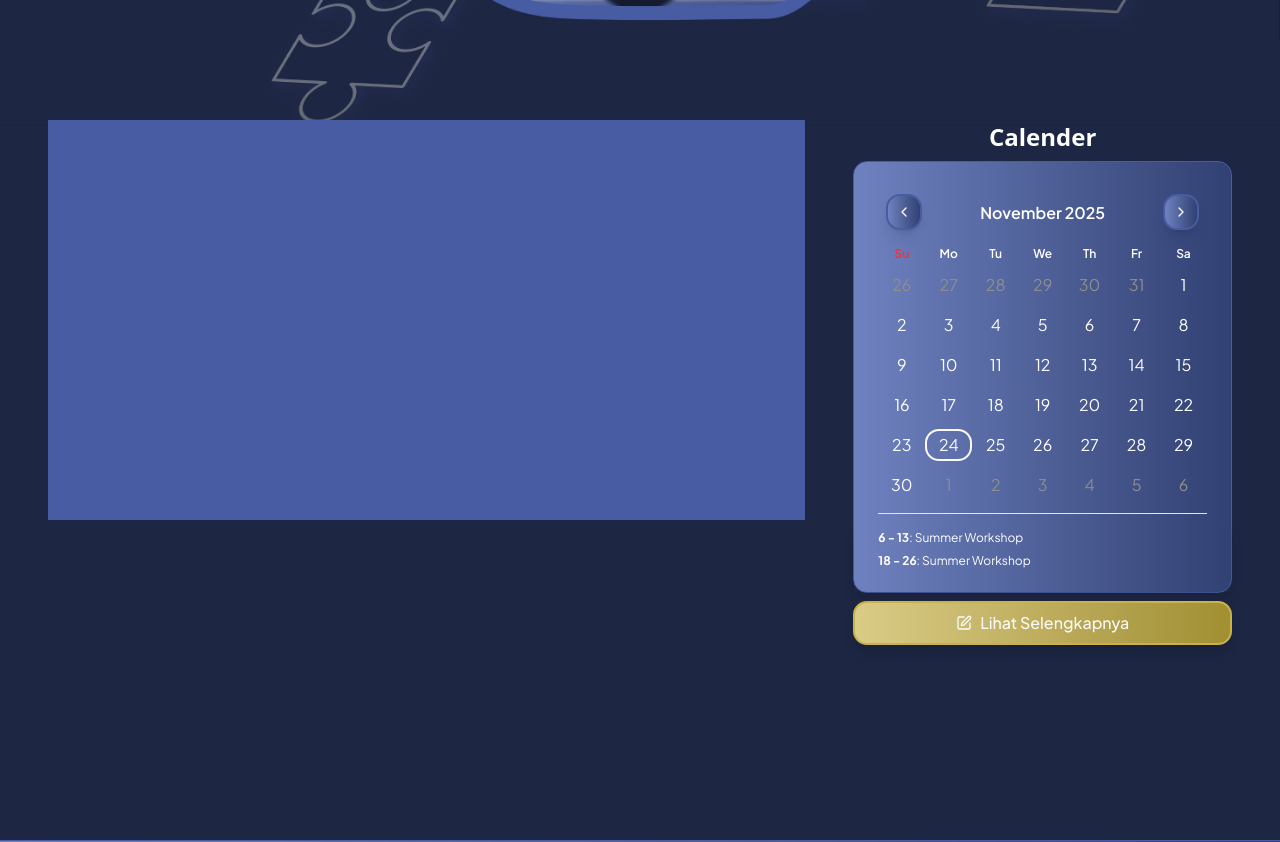
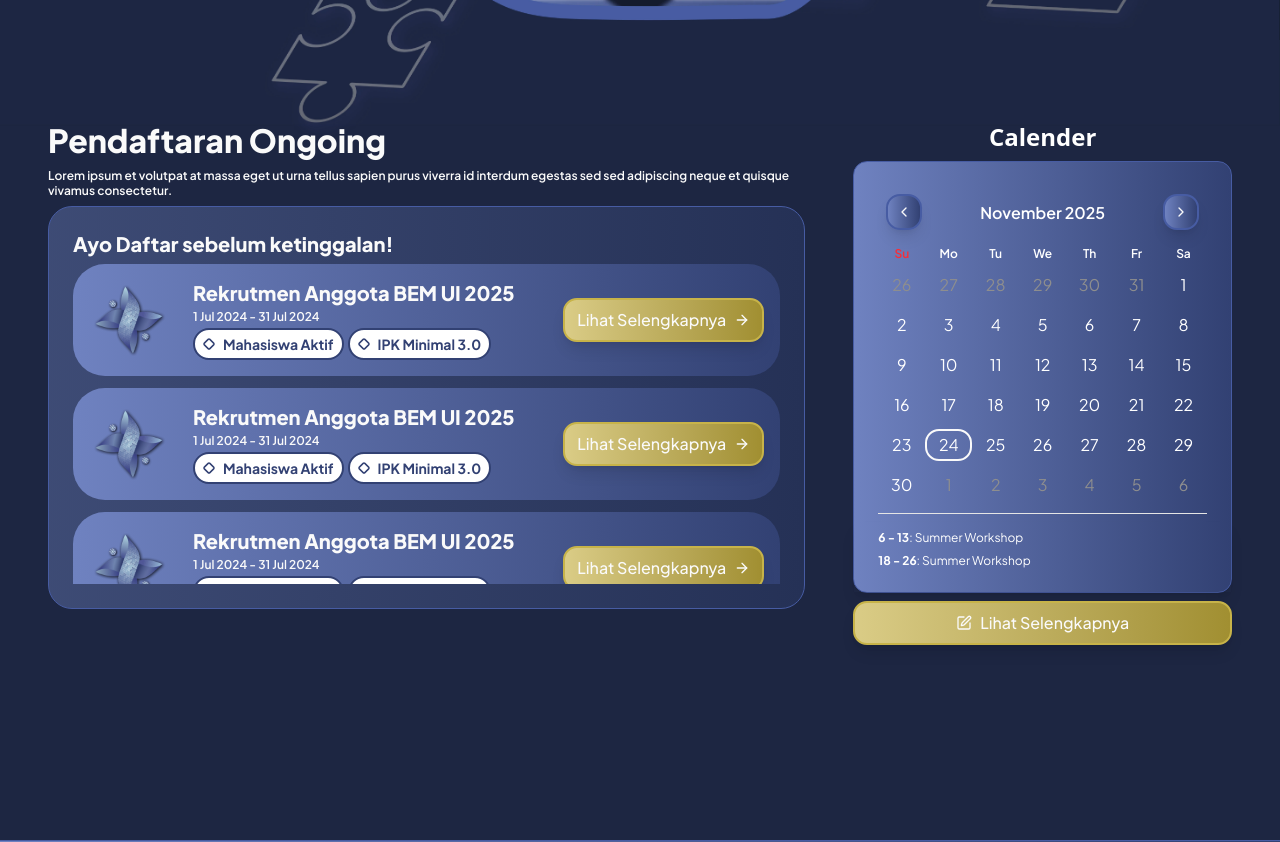
Before and after one commit to Badan-Eksekutif-Mahasiswa/fe-sistem-perekrutan-terbuka-2025, a Next.js app: page / in a window 1280 px wide. Shown: the part 760-1602 px from the top of the page. Built offline with nearby package versions, Linux system fonts and the light colour scheme.

Commit message:
feat: ongoing

```diff
--- a/src/app/globals.css
+++ b/src/app/globals.css
@@ -56,6 +56,11 @@
     90deg,
     var(--primary-200, rgba(111, 130, 192, 0.7)) 0%,
     var(--primary-400, rgba(50, 65, 115, 0.7)) 100%
+  );
+  --gradient-card-blur: linear-gradient(
+    90deg,
+    var(--Colors-Primary-200, rgba(111, 130, 192, 0.4)) 0%,
+    var(--Colors-Primary-400, rgba(50, 65, 115, 0.4)) 100%
   );
 
   --gradient-button-primary: linear-gradient(
@@ -234,6 +239,8 @@
   --gradient-card: var(--gradient-card);
   --gradient-button-primary: var(--gradient-button-primary);
   --gradient-button-secondary: var(--gradient-button-secondary);
+  --background-image-gradient-card-blur: var(--gradient-card-blur);
+  --gradient-card-blur: var(--gradient-card-blur);
 
   --color-neutral-1000: var(--neutral-1000);
   --color-neutral-900: var(--neutral-900);
--- /dev/null
+++ b/src/components/ui/chip.tsx
@@ -0,0 +1,68 @@
+import * as React from "react";
+import { cva, type VariantProps } from "class-variance-authority";
+import { cn } from "@/lib/utils";
+
+const chipVariants = cva(
+  "font-nunito inline-flex items-center justify-center gap-2 whitespace-nowrap rounded-full text-sm font-bold transition-colors focus-visible:outline-none focus-visible:ring-2 focus-visible:ring-offset-2 disabled:pointer-events-none disabled:opacity-50 [&_svg]:pointer-events-none [&_svg]:size-3 [&_svg]:shrink-0",
+  {
+    variants: {
+      variant: {
+        light: "bg-neutral-100 text-primary-400",
+        dark: "bg-primary-300 text-neutral-900",
+      },
+      border: {
+        light: "border-2 border-primary-400",
+        dark: "border-2 border-primary-500",
+      },
+      size: {
+        sm: "px-3 py-1.5 text-xs",
+        md: "px-2 py-1 text-sm",
+        lg: "px-5 py-2.5 text-base",
+      },
+    },
+    defaultVariants: {
+      variant: "light",
+      border: "light",
+      size: "md",
+    },
+  }
+);
+
+export interface ChipProps
+  extends React.HTMLAttributes<HTMLDivElement>,
+    VariantProps<typeof chipVariants> {
+  leftIcon?: React.ReactNode;
+  rightIcon?: React.ReactNode;
+  children: React.ReactNode;
+}
+
+const Chip = React.forwardRef<HTMLDivElement, ChipProps>(
+  (
+    {
+      className,
+      variant,
+      border,
+      size,
+      leftIcon,
+      rightIcon,
+      children,
+      ...props
+    },
+    ref
+  ) => {
+    return (
+      <div
+        className={cn(chipVariants({ variant, border, size, className }))}
+        ref={ref}
+        {...props}
+      >
+        {leftIcon && <span className="flex items-center">{leftIcon}</span>}
+        <span>{children}</span>
+        {rightIcon && <span className="flex items-center">{rightIcon}</span>}
+      </div>
+    );
+  }
+);
+Chip.displayName = "Chip";
+
+export { Chip, chipVariants };
--- a/src/modules/LandingModules/section/OnGoing.tsx
+++ b/src/modules/LandingModules/section/OnGoing.tsx
@@ -1,20 +1,128 @@
 import Calendar from "@/components/elements/Calendar";
 import { Button } from "@/components/ui/button";
 import { SquarePen } from "lucide-react";
+import Image from "next/image";
+import { Chip } from "@/components/ui/chip";
+import { ArrowRight, Diamond } from "lucide-react";
+import Link from "next/link";
 
 const OnGoing = () => {
   return (
     <section className="grid grid-cols-[2fr_1fr] max-lg:grid-cols-1 gap-12 max-lg:gap-8 py-20 px-12 max-lg:px-10 max-md:px-8">
-      <div className="w-full h-100 bg-primary-300"></div>
-      <div className="w-full flex flex-col gap-2">
-        <p className="text-m1 text-white text-center">Calender</p>
-        <Calendar />
-        <Button variant={'secondary'}>
-          <SquarePen />
-          Lihat Selengkapnya
-        </Button>
-      </div>
+      <OngoingSection />
+      <CalendarSection />
     </section>
   );
 };
 export default OnGoing;
+
+const CalendarSection = () => {
+  return (
+    <div className="w-full flex flex-col gap-2">
+      <p className="text-m1 text-white text-center">Calender</p>
+      <Calendar />
+      <Button variant={"secondary"}>
+        <SquarePen />
+        Lihat Selengkapnya
+      </Button>
+    </div>
+  );
+};
+
+const OngoingSection = () => {
+  return (
+    <div className="w-full flex flex-col gap-2 font-jakarta text-neutral-50">
+      <h1 className="text-h1">Pendaftaran Ongoing</h1>
+      <p className="text-m4">
+        Lorem ipsum et volutpat at massa eget ut urna tellus sapien purus
+        viverra id interdum egestas sed sed adipiscing neque et quisque vivamus
+        consectetur.
+      </p>
+      <div className="rounded-3xl border border-primary-300 w-full p-6 max-lg:p-4 flex flex-col gap-2 bg-gradient-card-blur">
+        <p className="text-h4">Ayo Daftar sebelum ketinggalan!</p>
+        <div className="max-h-80 max-lg:max-h-80 overflow-y-auto flex flex-col gap-3">
+          <EventCard
+            id="event-1"
+            logo="/logo-clean.webp"
+            title="Rekrutmen Anggota BEM UI 2025"
+            startDate={new Date("2024-07-01")}
+            endDate={new Date("2024-07-31")}
+            restrictions={["Mahasiswa Aktif", "IPK Minimal 3.0"]}
+          />
+          <EventCard
+            id="event-1"
+            logo="/logo-clean.webp"
+            title="Rekrutmen Anggota BEM UI 2025"
+            startDate={new Date("2024-07-01")}
+            endDate={new Date("2024-07-31")}
+            restrictions={["Mahasiswa Aktif", "IPK Minimal 3.0"]}
+          />
+          <EventCard
+            id="event-1"
+            logo="/logo-clean.webp"
+            title="Rekrutmen Anggota BEM UI 2025"
+            startDate={new Date("2024-07-01")}
+            endDate={new Date("2024-07-31")}
+            restrictions={["Mahasiswa Aktif", "IPK Minimal 3.0"]}
+          />
+        </div>
+      </div>
+    </div>
+  );
+};
+
+const EventCard = ({
+  id,
+  logo,
+  title,
+  startDate,
+  endDate,
+  restrictions,
+}: {
+  id: string;
+  logo: string;
+  title: string;
+  startDate: Date;
+  endDate: Date;
+  restrictions: string[];
+}) => {
+  return (
+    <div className="rounded-4xl max-lg:text-center p-4 flex max-lg:flex-col justify-between gap-6 bg-gradient-card items-center">
+      <div className="flex max-lg:flex-col gap-6 items-center">
+        <div className="relative size-20 max-lg:size-25">
+          <Image src={logo} alt={title} className="object-contain" fill />
+        </div>
+        <div className="flex flex-col gap-1 text-neutral-50 font-jakarta">
+          <h1 className="text-h4">{title}</h1>
+          <p className="text-m4">
+            {startDate.toLocaleDateString("en-GB", {
+              day: "numeric",
+              month: "short",
+              year: "numeric",
+            })}{" "}
+            -{" "}
+            {endDate.toLocaleDateString("en-GB", {
+              day: "numeric",
+              month: "short",
+              year: "numeric",
+            })}
+          </p>
+
+          <div className="flex gap-1 flex-wrap max-lg:justify-center">
+            {restrictions.length > 0 &&
+              restrictions.map((res) => (
+                <Chip key={res} leftIcon={<Diamond className="stroke-3" />}>
+                  {res}
+                </Chip>
+              ))}
+          </div>
+        </div>
+      </div>
+      <Link className="max-lg:w-full" href={`/${id}`}>
+        <Button className="max-lg:w-full" variant={"secondary"}>
+          Lihat Selengkapnya <ArrowRight />
+        </Button>
+      </Link>
+    </div>
+  );
+};
```
